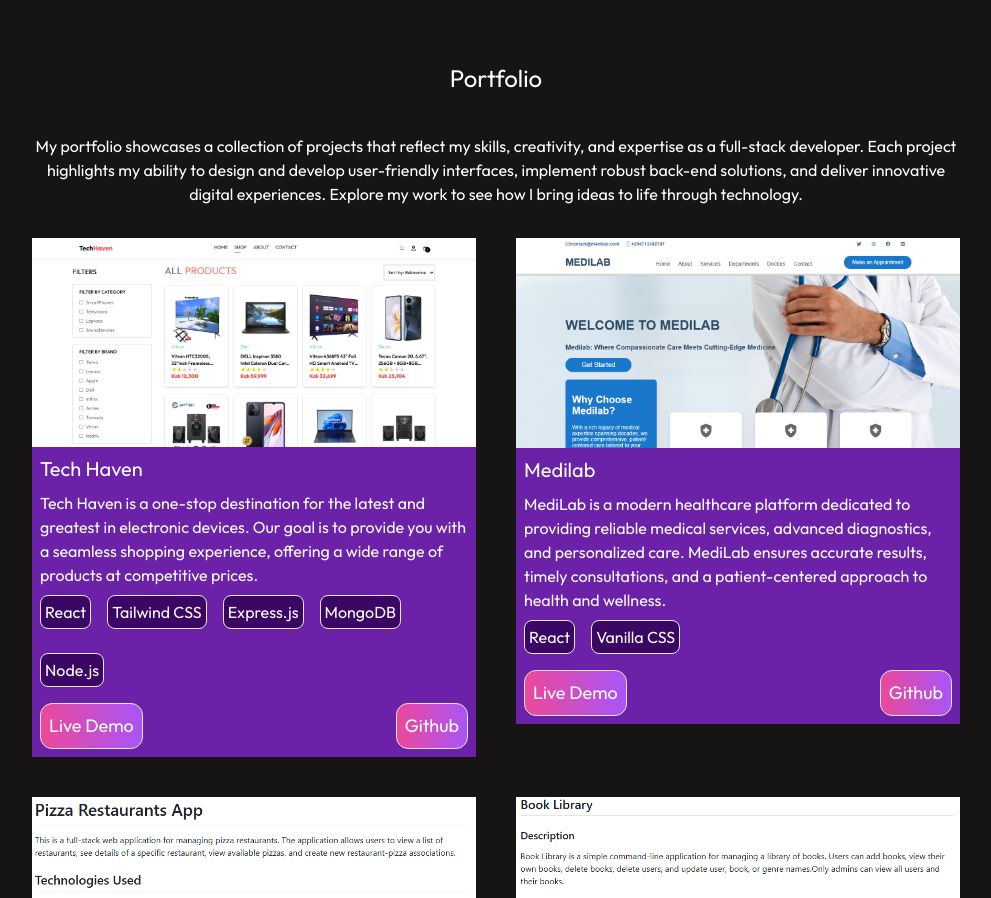
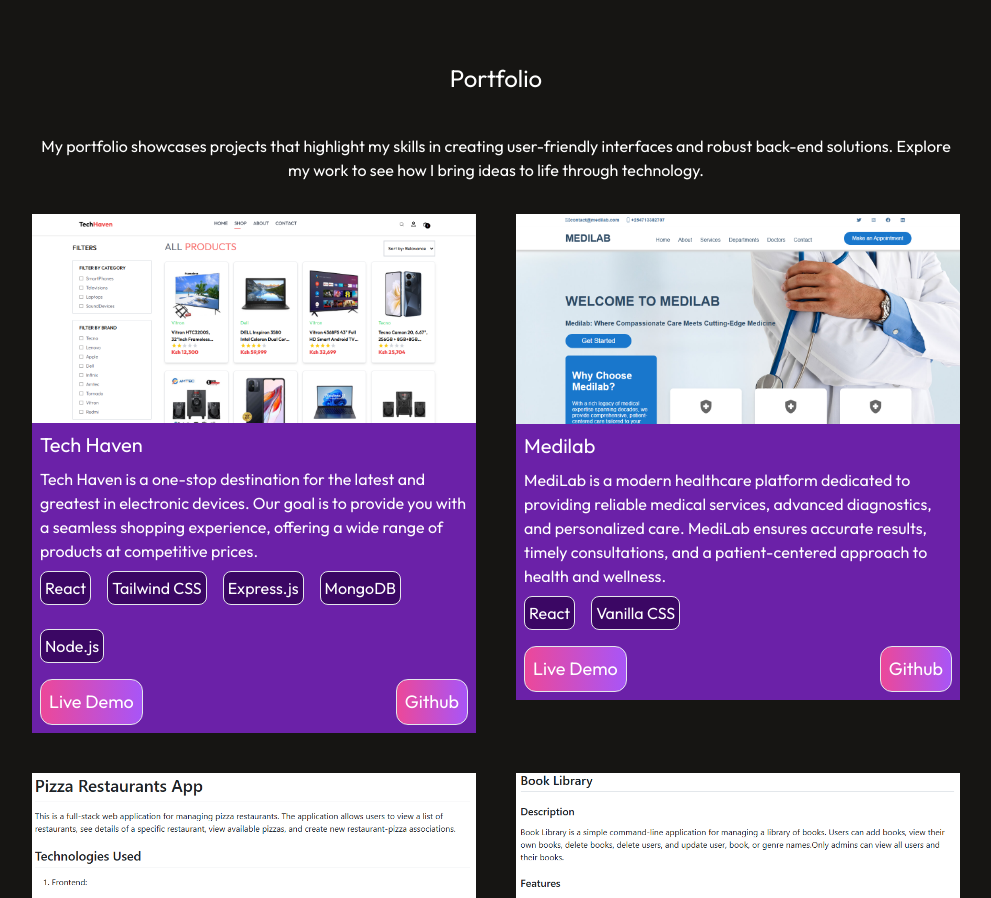
Before and after one commit to mulindijr/Portfolio, a React (Vite) app: page / in a window 1280 px wide. Shown: the part 1920-2818 px from the top of the page, without its empty margins (144-1135 px from the left). Built offline with nearby package versions, Linux system fonts and the light colour scheme.

Commit message:
Refactor: Simplify paragraph content for brevity and clarity.

```diff
--- a/src/components/Porfolio.jsx
+++ b/src/components/Porfolio.jsx
@@ -47,10 +47,8 @@ const Portfolio = () => {
   return (
     <div id='portfolio' className='mt-10 mx-8 sm:mt-24 sm:mx-44'>
       <h1 className='text-center text-2xl mb-6 sm:mb-10'>Portfolio</h1>
-      <p className='text-center mb-8'>
-        My portfolio showcases a collection of projects that reflect my skills, creativity, and expertise as a full-stack developer.
-        Each project highlights my ability to design and develop user-friendly interfaces, implement robust back-end solutions,
-        and deliver innovative digital experiences. Explore my work to see how I bring ideas to life through technology.
+      <p className='text-start sm:text-center mb-8'>
+        My portfolio showcases projects that highlight my skills in creating user-friendly interfaces and robust  back-end solutions. Explore my work to see how I bring ideas to life through technology.
       </p>
       <div className='grid grid-cols-1 md:grid-cols-2 gap-10'>
         {projects.map((project) => (
```
